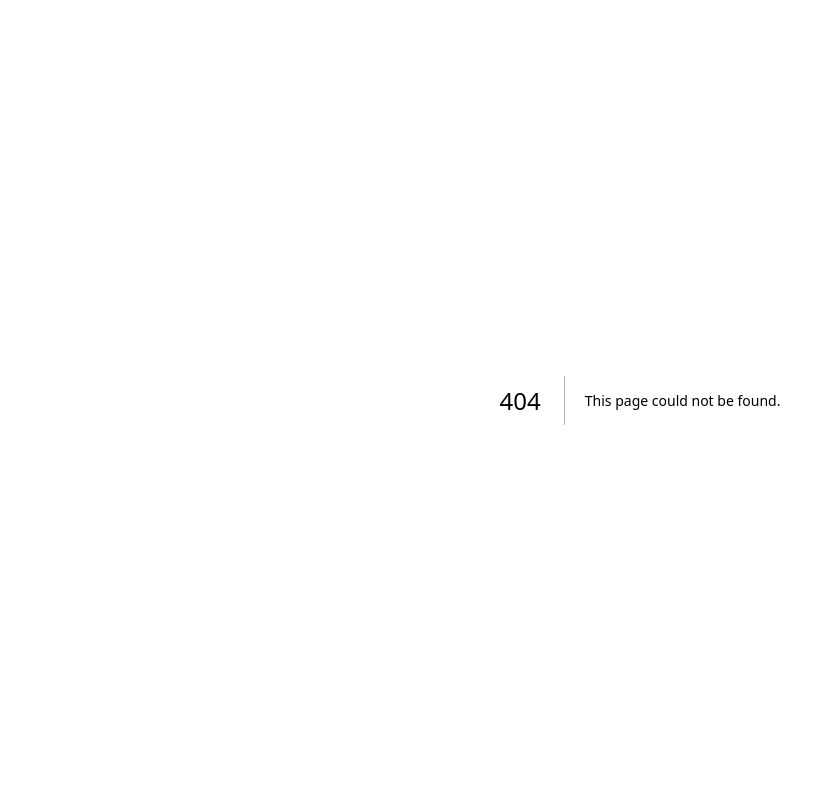
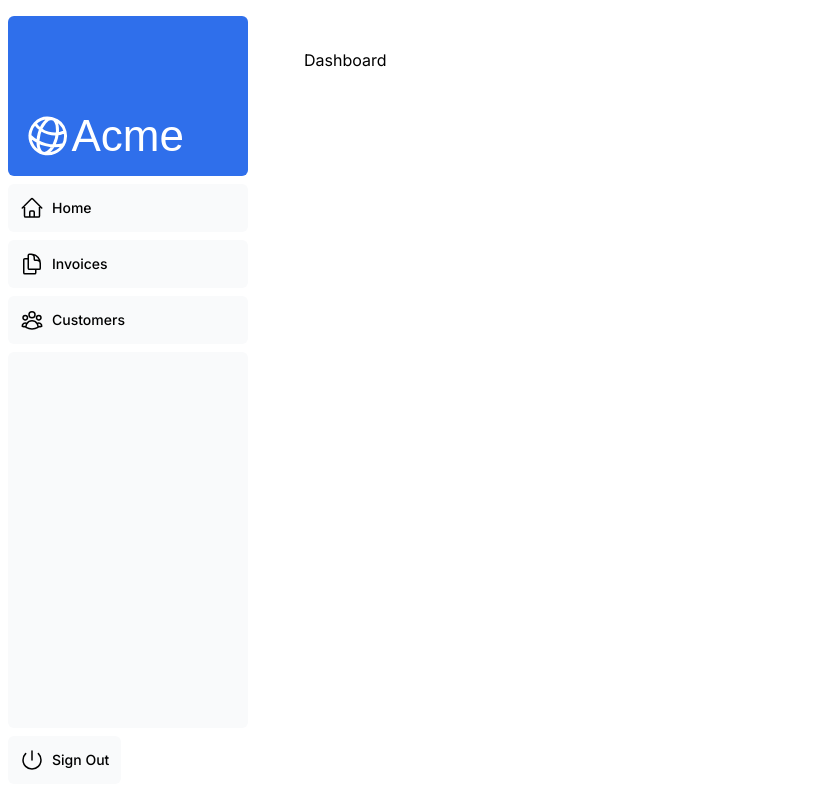
Before and after one commit to zibiv/nextjs-dashboard, a Next.js app: page /dashboard in a window 1280 px wide. Before the commit this address had no page. Shown: the whole page, without its empty margins (0-835 px from the left). Built offline with nearby package versions, Linux system fonts and the light colour scheme; a web font is replaced by a local one.

Commit message:
feat: add  dashboard and layout feat: add customers page feat: add invoices page

```diff
--- /dev/null
+++ b/app/dashboard/customers/page.tsx
@@ -0,0 +1,11 @@
+import { FC } from 'react'
+
+interface PageProps {
+
+}
+
+const Page: FC<PageProps> = ({}) => {
+  return <p>customers</p>
+}
+
+export default Page
--- /dev/null
+++ b/app/dashboard/invoices/page.tsx
@@ -0,0 +1,11 @@
+import { FC } from 'react'
+
+interface PageProps {
+
+}
+
+const Page: FC<PageProps> = ({}) => {
+  return <p>invoices</p>
+}
+
+export default Page
--- /dev/null
+++ b/app/dashboard/layout.tsx
@@ -0,0 +1,23 @@
+import { FC } from 'react'
+import SideNav from '@/app/ui/dashboard/sidenav'
+
+interface LayoutProps {
+  children: React.ReactNode;
+}
+
+const Layout: FC<LayoutProps> = ({children}) => {
+
+  return (
+  // общий контейнер
+  <div className="flex h-screen flex-col md:flex-row md:overflow-hidden">
+    {/* боковое меню */}
+    <div className='w-full flex-none md:w-64'>
+      <SideNav />
+    </div>
+    {/* контент */}
+    <div className="flex-grow p-6 md:overflow-y-auto md:p-12">{children}</div>
+  </div>
+  )
+}
+
+export default Layout
--- /dev/null
+++ b/app/dashboard/page.tsx
@@ -0,0 +1,11 @@
+import { FC } from 'react'
+
+interface pageProps {
+
+}
+
+const page: FC<pageProps> = ({}) => {
+  return <div>Dashboard</div>
+}
+
+export default page
```
